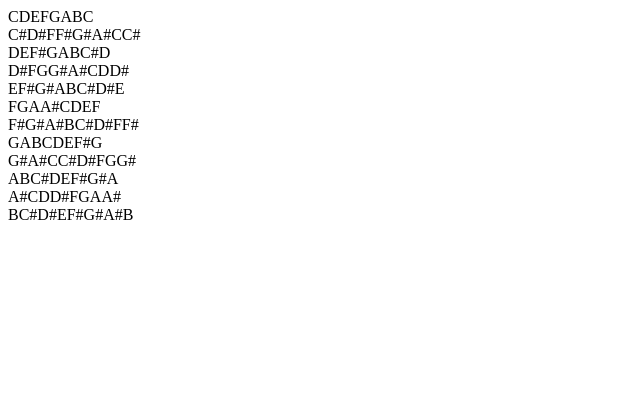
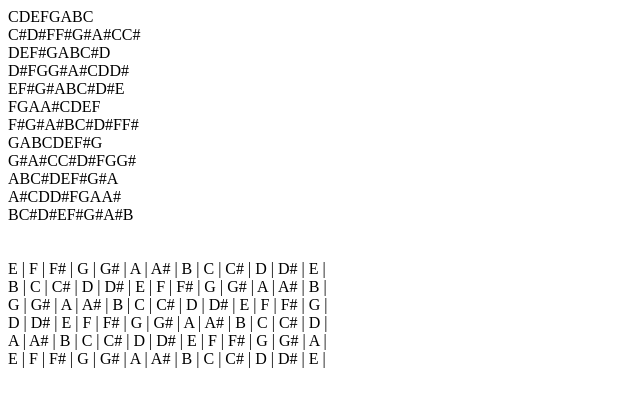
Before and after one commit to marano/purechords, a React (Create React App) app: page / in a window 1280 px wide. Shown: the top 406 px of the page, without its empty margins (0-640 px from the left). Built offline with nearby package versions, Linux system fonts and the light colour scheme.

Commit message:
Guitar arm

```diff
--- a/src/App.js
+++ b/src/App.js
@@ -1,9 +1,21 @@
 import React from 'react';
 import { range } from 'ramda';
 import MajorScale from './MajorScale';
+import GuitarArm from './GuitarArm';
 
 export default function App() {
   const notes = range(0, 12);
 
-  return notes.map((noteIndex) => <div><MajorScale key={noteIndex} keyIndex={noteIndex} /></div>);
+  return (
+    <>
+      <div>
+        {notes.map((noteIndex) => <div><MajorScale key={noteIndex} keyIndex={noteIndex} /></div>)}
+      </div>
+      <br />
+      <br />
+      <div>
+        <GuitarArm />
+      </div>
+    </>
+  );
 }
--- /dev/null
+++ b/src/GuitarArm.js
@@ -0,0 +1,15 @@
+import React from 'react';
+import GuitarString from './GuitarString';
+
+export default function GuitarArm() {
+  return (
+    <>
+      <GuitarString noteIndex={4} />
+      <GuitarString noteIndex={11} />
+      <GuitarString noteIndex={7} />
+      <GuitarString noteIndex={2} />
+      <GuitarString noteIndex={9} />
+      <GuitarString noteIndex={4} />
+    </>
+  );
+}
--- /dev/null
+++ b/src/GuitarFret.js
@@ -0,0 +1,5 @@
+import getNoteName from './getNoteName';
+
+export default function GuitarFret({ noteIndex }) {
+  return `${getNoteName(noteIndex)} | `;
+}
--- /dev/null
+++ b/src/GuitarString.js
@@ -0,0 +1,13 @@
+import React from 'react';
+import { range } from 'ramda';
+import GuitarFret from './GuitarFret';
+
+export default function GuitarString({ noteIndex }) {
+  const noteOffsets = range(0, 13);
+
+  return (
+    <div>
+      {noteOffsets.map((noteOffset) => <GuitarFret noteIndex={noteIndex + noteOffset} />)}
+    </div>
+  );
+}
--- a/src/Note.js
+++ b/src/Note.js
@@ -1,20 +1,5 @@
-const notes = [
-  'C',
-  'C#',
-  'D',
-  'D#',
-  'E',
-  'F',
-  'F#',
-  'G',
-  'G#',
-  'A',
-  'A#',
-  'B',
-];
+import getNoteName from './getNoteName';
 
 export default function Note({ index }) {
-  const rotatedIndex = index - (notes.length * Math.floor(index / notes.length));
-
-  return notes[rotatedIndex];
+  return getNoteName(index);
 }
--- /dev/null
+++ b/src/getNoteName.js
@@ -0,0 +1,20 @@
+const notes = [
+  'C',
+  'C#',
+  'D',
+  'D#',
+  'E',
+  'F',
+  'F#',
+  'G',
+  'G#',
+  'A',
+  'A#',
+  'B',
+];
+
+export default function getNoteName(noteIndex) {
+  const rotatedIndex = noteIndex - (notes.length * Math.floor(noteIndex / notes.length));
+
+  return notes[rotatedIndex];
+}
```
Also changed, not shown: .eslintrc.js.
